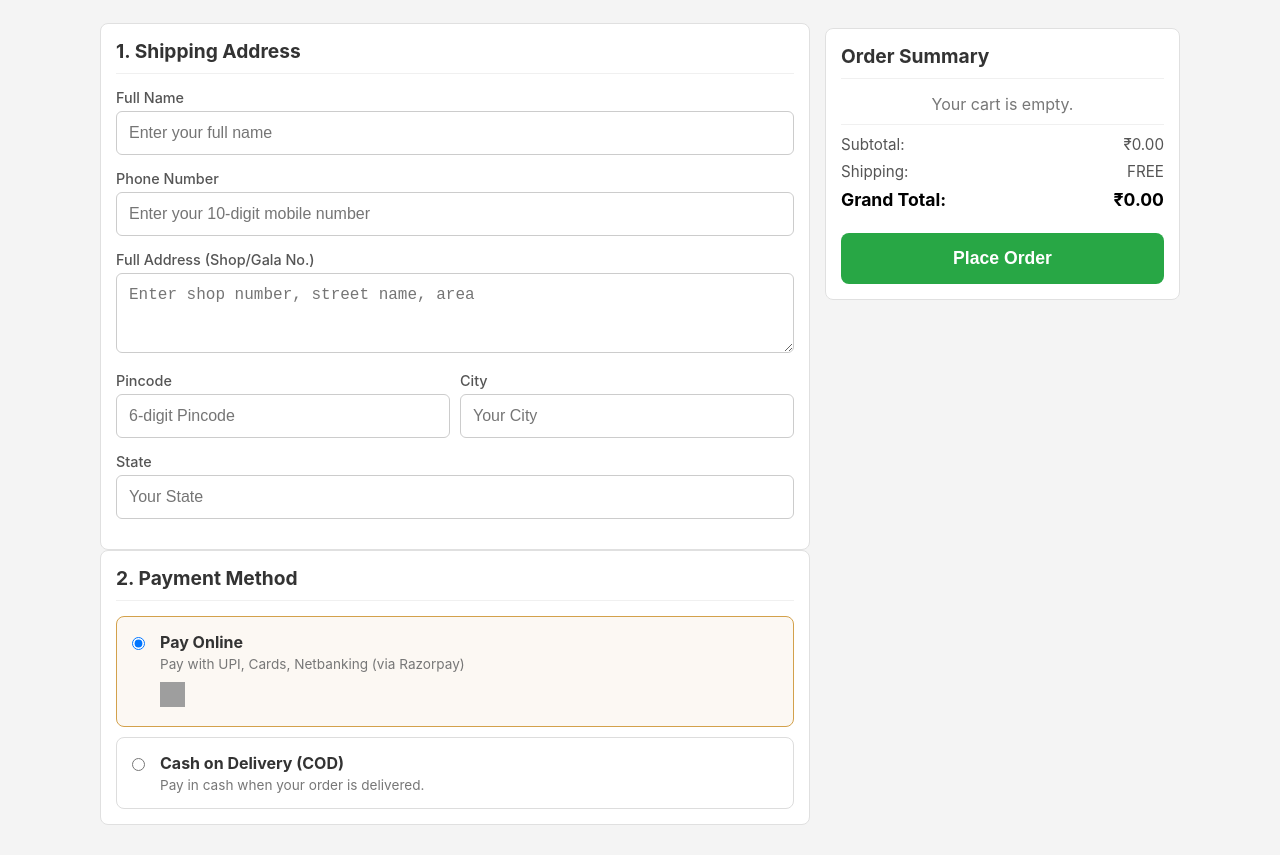
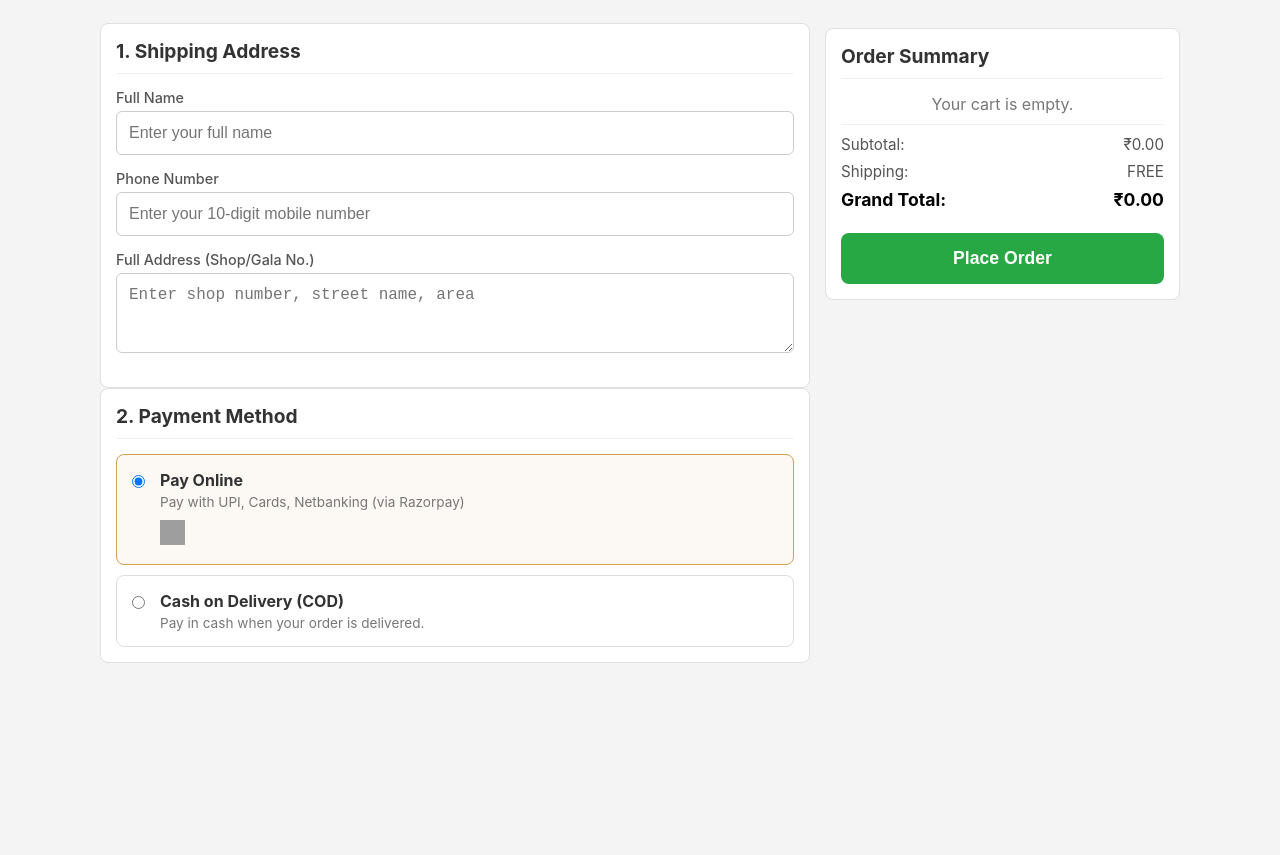
Before and after one commit to Aasim2038/ShoeOn-Website, a plain HTML site: page checkout.html in a window 1280 px wide. Shown: the part 62-917 px from the top of the page. After the commit the page ends 800 px from the top, so only its background shows below. Drawn offline with Linux system fonts and the light colour scheme; grey boxes are pictures that could not be loaded.

Commit message:
remove pin city and state from checkout form from clint laptop

```diff
--- a/checkout.html
+++ b/checkout.html
@@ -37,20 +37,6 @@
           <div class="form-group">
             <label for="address">Full Address (Shop/Gala No.)</label>
             <textarea id="address" rows="3" placeholder="Enter shop number, street name, area"></textarea>
-          </div>
-          <div class="form-group-row">
-            <div class="form-group">
-              <label for="pincode">Pincode</label>
-              <input type="tel" id="pincode" placeholder="6-digit Pincode">
-            </div>
-            <div class="form-group">
-              <label for="city">City</label>
-              <input type="text" id="city" placeholder="Your City">
-            </div>
-          </div>
-          <div class="form-group">
-            <label for="state">State</label>
-            <input type="text" id="state" placeholder="Your State">
           </div>
         </form>
       </section>
```
